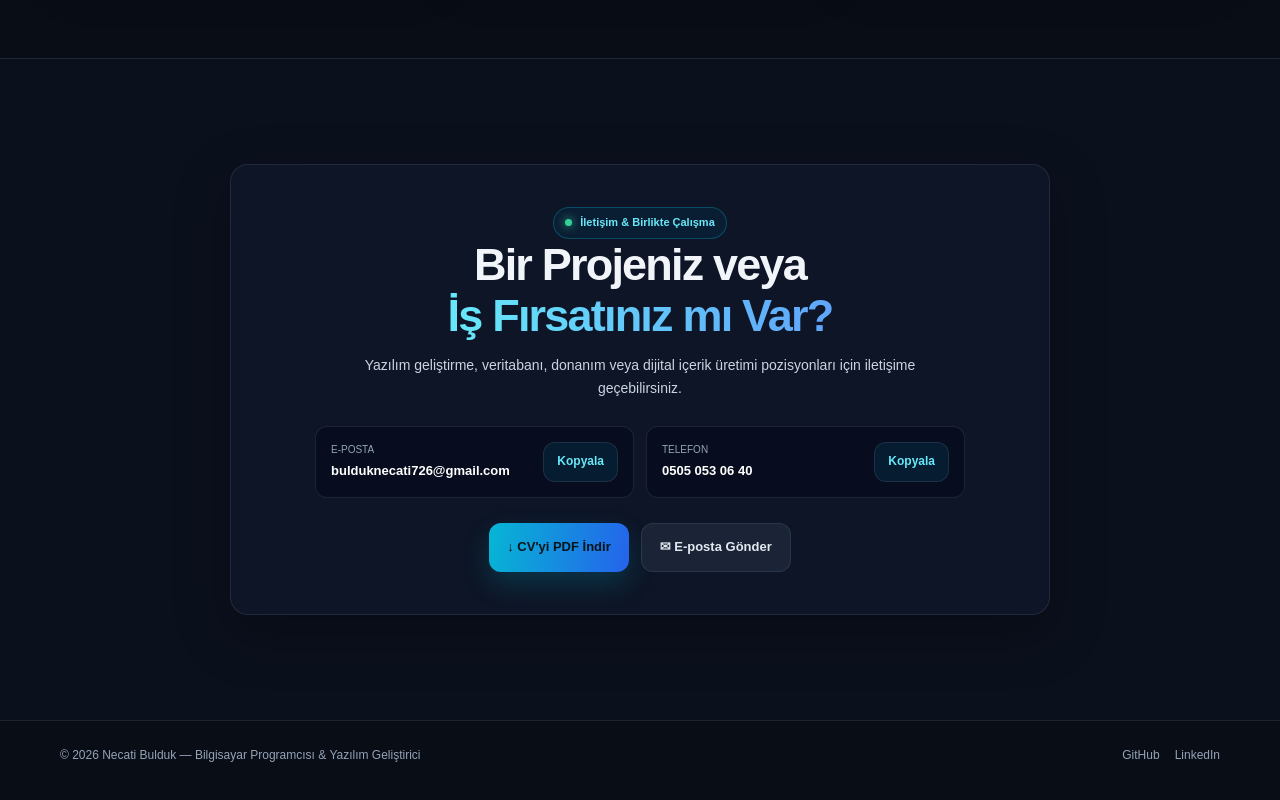
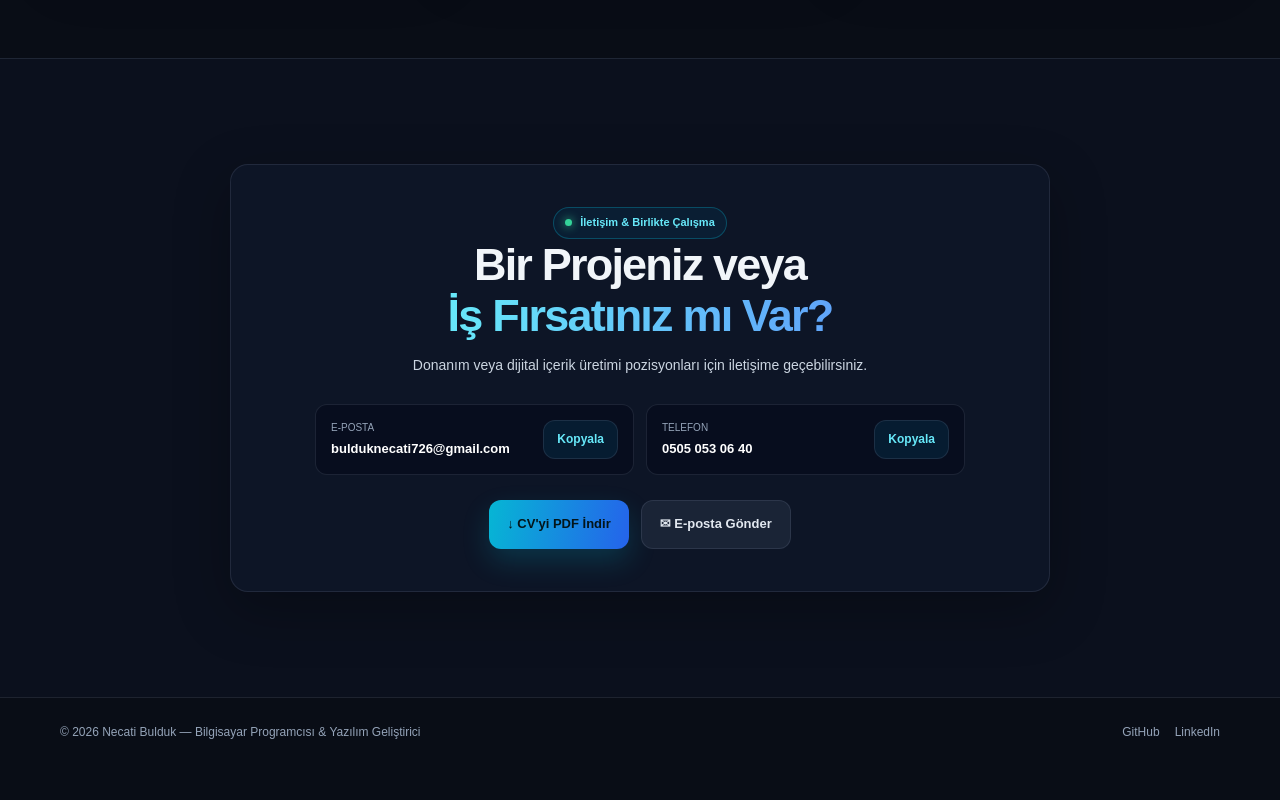
Before and after one commit to NecatiB/portfolyo, a plain HTML site: page index.html in a window 1280 px wide. Shown: the part 4337-5137 px from the top of the page. After the commit the page ends 5114 px from the top, so only its background shows below. Drawn offline with Linux system fonts and the light colour scheme.

Commit message:
index.html güncelleştirildi

```diff
--- a/index.html
+++ b/index.html
@@ -214,7 +214,7 @@
         <div class="card contact-box">
           <span class="eyebrow">İletişim &amp; Birlikte Çalışma</span>
           <h2>Bir Projeniz veya<br><span class="gradient-text">İş Fırsatınız mı Var?</span></h2>
-          <p>Yazılım geliştirme, veritabanı, donanım veya dijital içerik üretimi pozisyonları için iletişime geçebilirsiniz.</p>
+          <p>Donanım veya dijital içerik üretimi pozisyonları için iletişime geçebilirsiniz.</p>
 
           <div class="contact-links">
             <div class="contact-link"><div><small>E-POSTA</small><b>bulduknecati726@gmail.com</b></div><button class="button button-small" onclick="copyText('bulduknecati726@gmail.com', this)">Kopyala</button></div>
```
